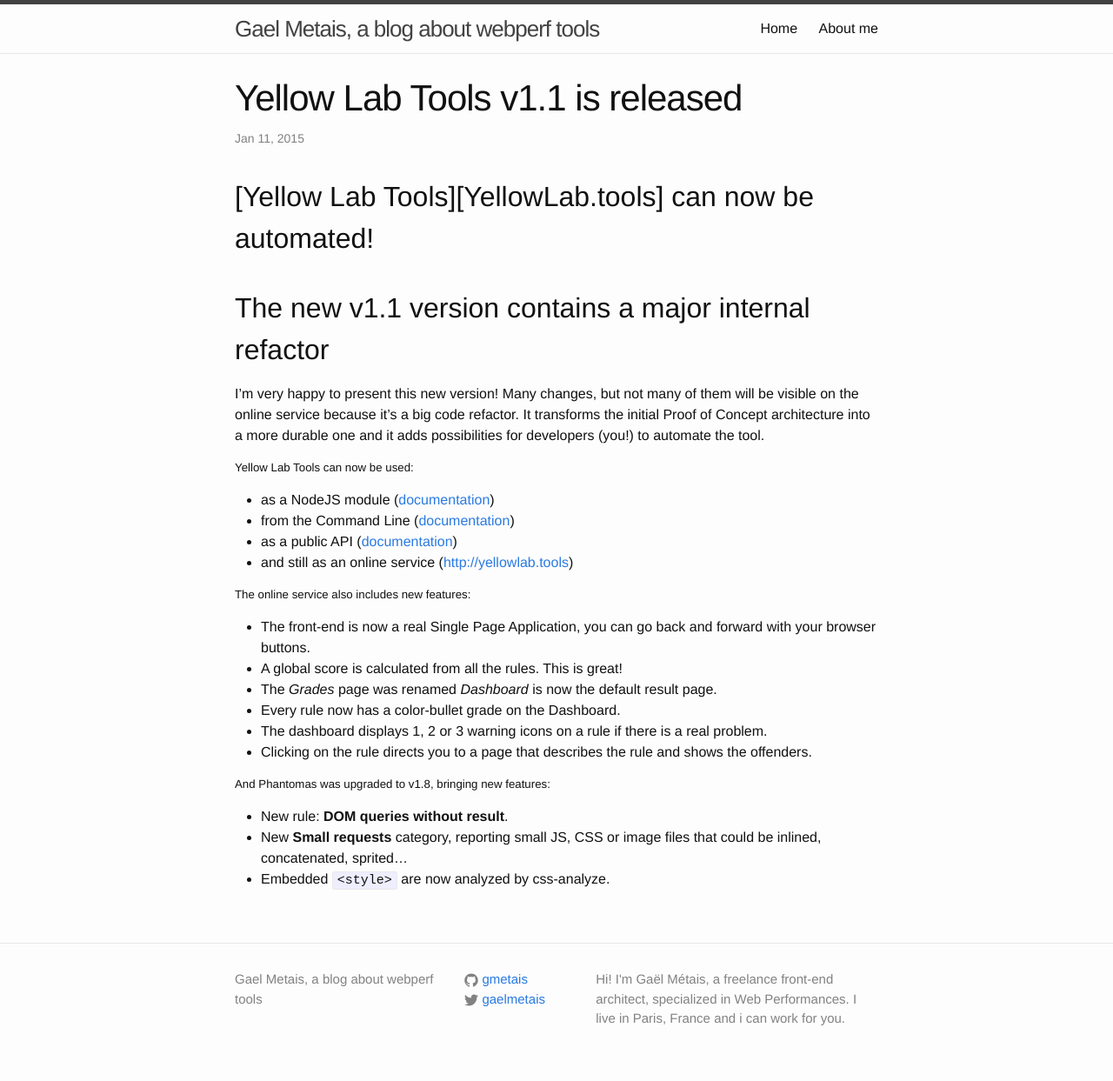
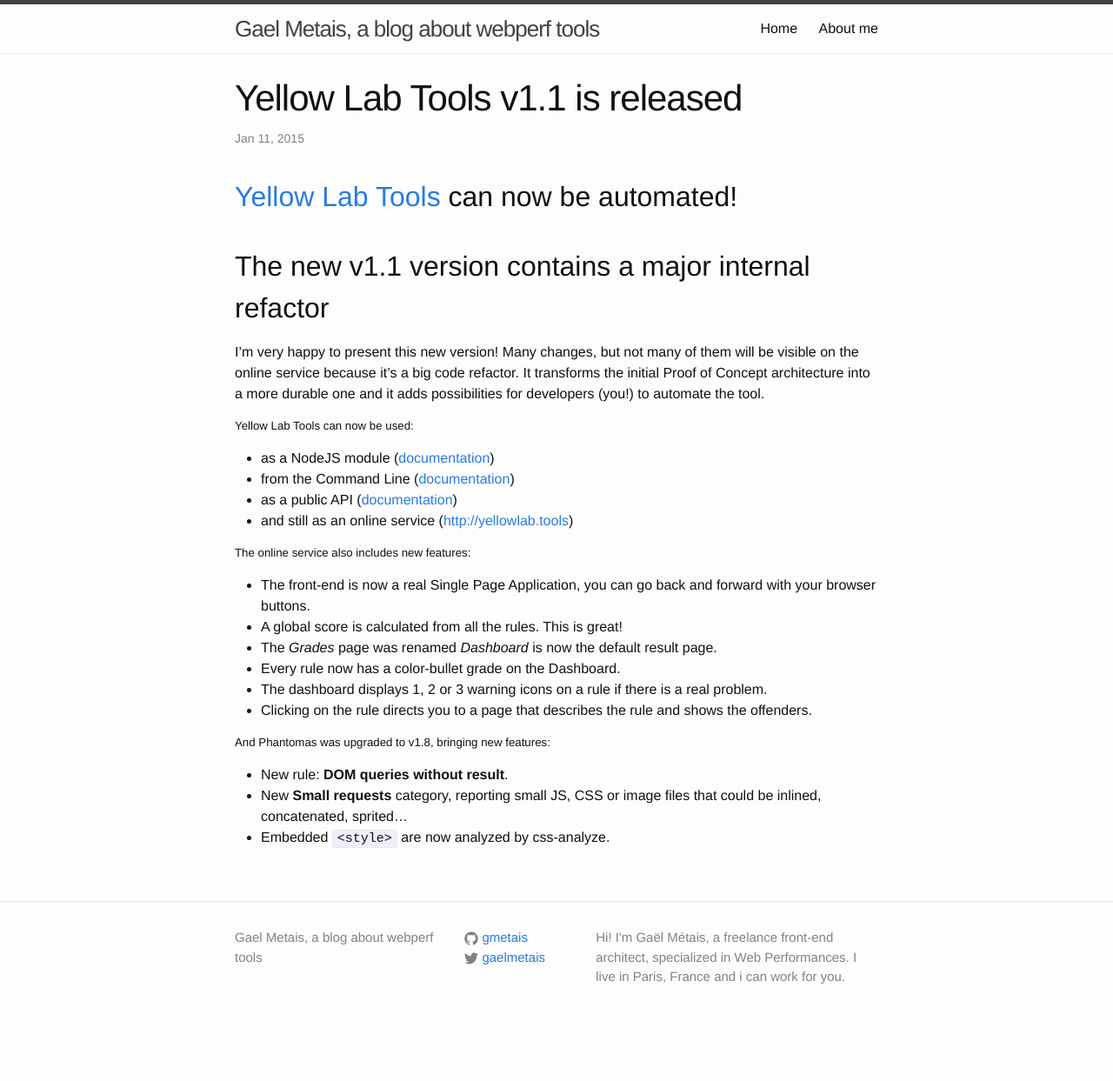
Before and after one commit to gmetais/gmetais.github.io, a Jekyll site: the page built from _posts/2015-01-11-version_1.1_released.markdown, in a window 1280 px wide. Shown: the whole page at 87% size. Built offline with Jekyll 4.4.1, drawn with Linux system fonts in a browser that asks for light colours; after the commit the page ends 1195 px from its top, so only the background shows below that; some of the changed lines change nothing that is shown.

Commit message:
Fix link

```diff
--- a/_posts/2015-01-11-version_1.1_released.markdown
+++ b/_posts/2015-01-11-version_1.1_released.markdown
@@ -31,3 +31,5 @@
 - New rule: **DOM queries without result**.
 - New **Small requests** category, reporting small JS, CSS or image files that could be inlined, concatenated, sprited...
 - Embedded `<style>` are now analyzed by css-analyze.
+
+[YellowLab.tools]:          http://yellowlab.tools
```
